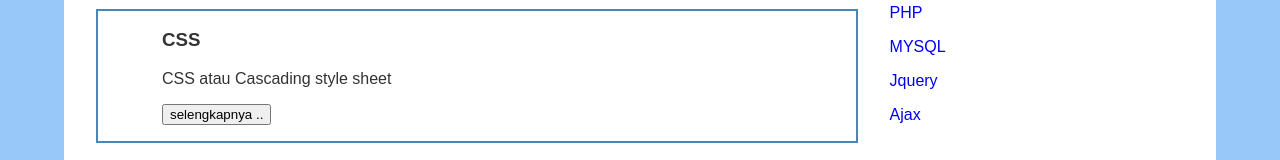
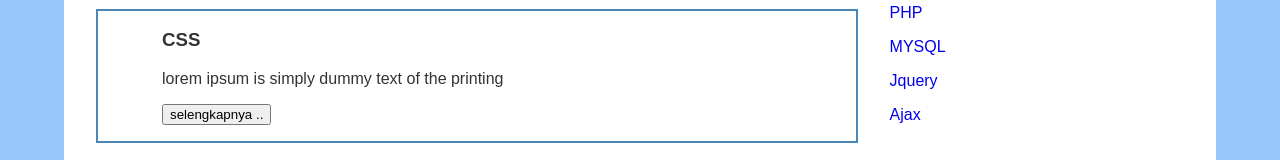
Before and after one commit to kiyyaharifin/web-kiyya, a plain HTML site: page index.html in a window 1280 px wide. Shown: the part 362-522 px from the top of the page. Drawn offline with Linux system fonts and the light colour scheme.

Commit message:
Update index.html

```diff
--- a/index.html
+++ b/index.html
@@ -40,7 +40,7 @@
                     <div class="border">
                           <div class="jarak">
                                 <H3>CSS</H3>
-                                <P>CSS atau Cascading style sheet</p>
+                                <P>lorem ipsum is simply dummy text of the printing</p>
                                 <button class="btn">selengkapnya ..</button>
                           </div>
                     </div>
```
